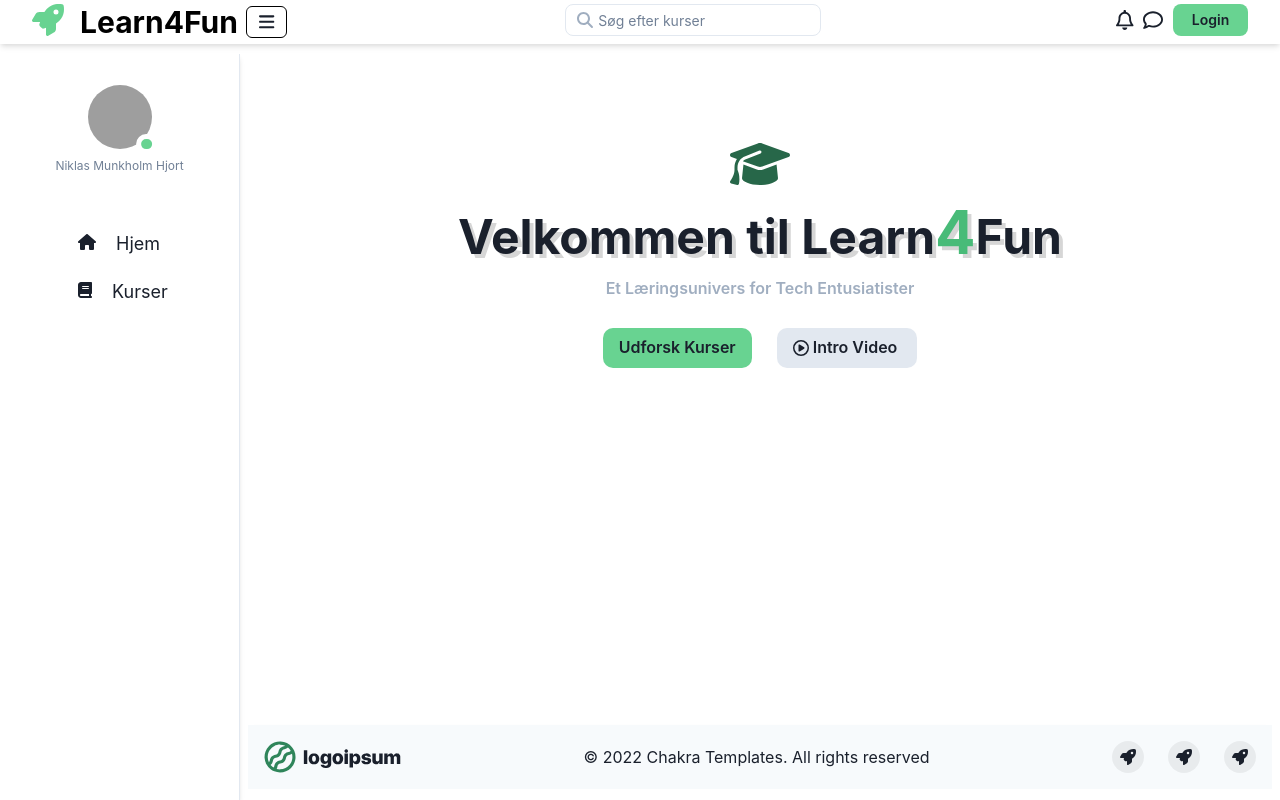
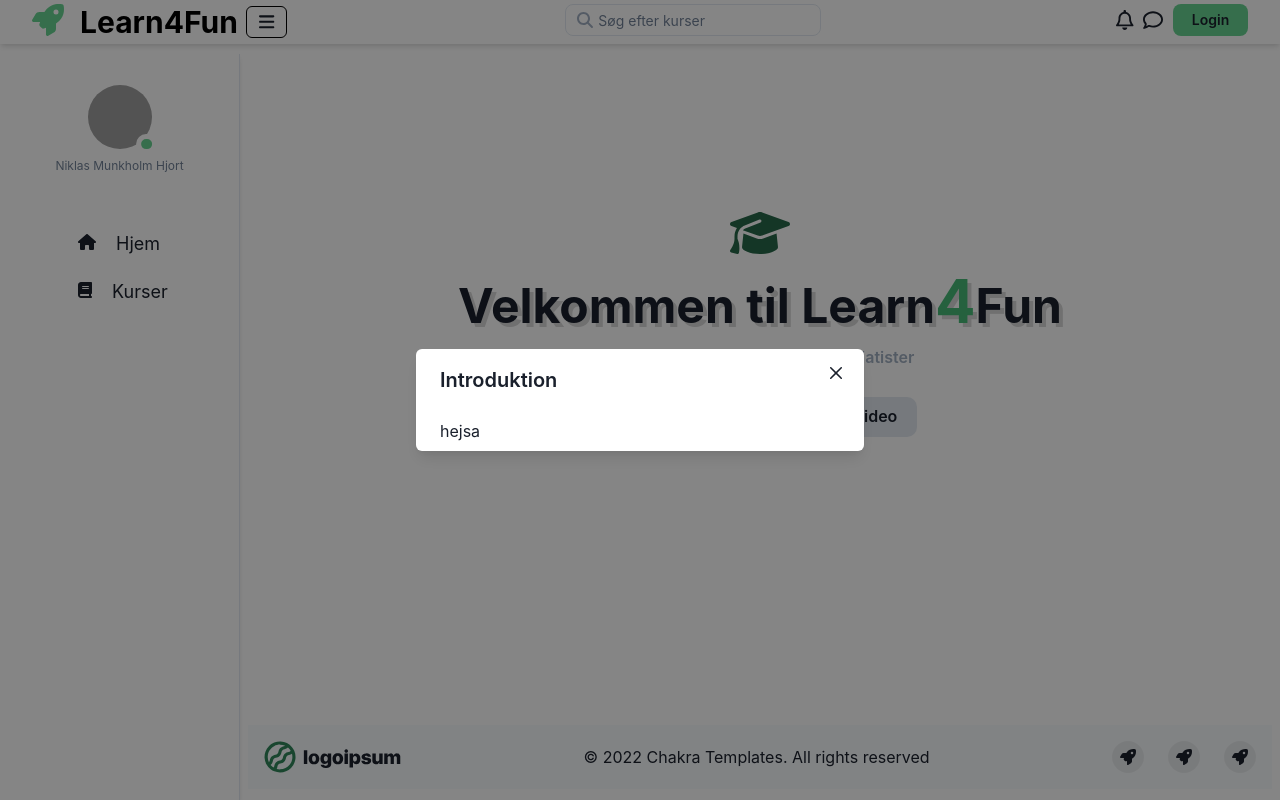
Before and after one commit to nikl1425/NextTsL4F, a Next.js app: page / in a window 1280 px wide. Both pictures are taken after a click on the button "Intro Video". Built offline with nearby package versions, Linux system fonts and the light colour scheme; grey boxes are pictures that could not be loaded.

Commit message:
need to add videoplayer

```diff
--- a/pages/index.tsx
+++ b/pages/index.tsx
@@ -1,14 +1,18 @@
-import { Container, Stack, Heading, Text, Center, Wrap, Button } from "@chakra-ui/react"
+import { Container, Stack, Heading, Text, Center, Wrap, Button, useDisclosure, ModalHeader, Modal, ModalContent, ModalBody, ModalOverlay, ModalCloseButton } from "@chakra-ui/react"
 import { FontAwesomeIcon } from "@fortawesome/react-fontawesome";
 import { faGraduationCap } from "@fortawesome/free-solid-svg-icons";
 import { faPlayCircle } from "@fortawesome/free-regular-svg-icons";
 import FontAwesomeWrap from "../src/components/Icons/FontAwesomeWrap";
 
 export default function Home() {
+
+  const { isOpen, onOpen, onClose } = useDisclosure()
+
+
   return (
     <>
       <Container h={'100%'} maxW={'7xl'} >
-        <Center h={400}>
+        <Center h={'80%'}>
           <Stack align={'center'}>
             <Wrap m={0} color={'green.700'}>
               <FontAwesomeIcon size="3x" icon={faGraduationCap} />
@@ -30,7 +34,7 @@
               <Center>
                 <Stack direction={'row'} spacing={'25px'}>
                   <Button rounded={10} bg={'green.300'}>Udforsk Kurser</Button>
-                  <Button rounded={10} bg={'gray.200'}>
+                  <Button onClick={onOpen} rounded={10} bg={'gray.200'}>
                     <FontAwesomeIcon icon={faPlayCircle}/>
                     <Text mx={1}>Intro Video</Text>
                     </Button>
@@ -40,6 +44,16 @@
           </Stack>
         </Center>
       </Container>
+      <Modal onClose={onClose} isOpen={isOpen} isCentered>
+        <ModalOverlay />
+        <ModalContent>
+          <ModalHeader>Introduktion</ModalHeader>
+          <ModalCloseButton />
+          <ModalBody>
+            hejsa
+          </ModalBody>
+        </ModalContent>
+      </Modal>
     </>
   )
 }
```
